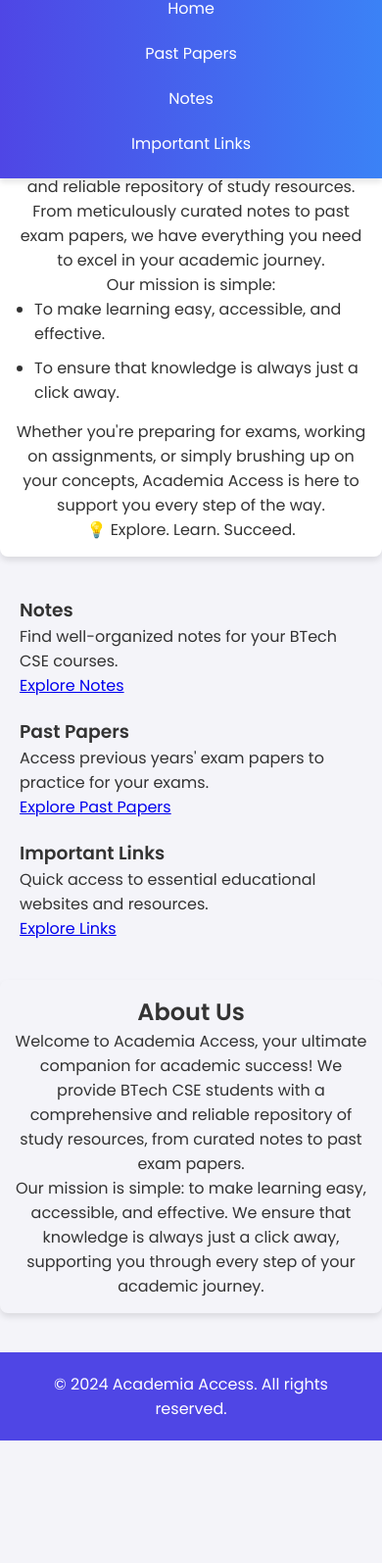
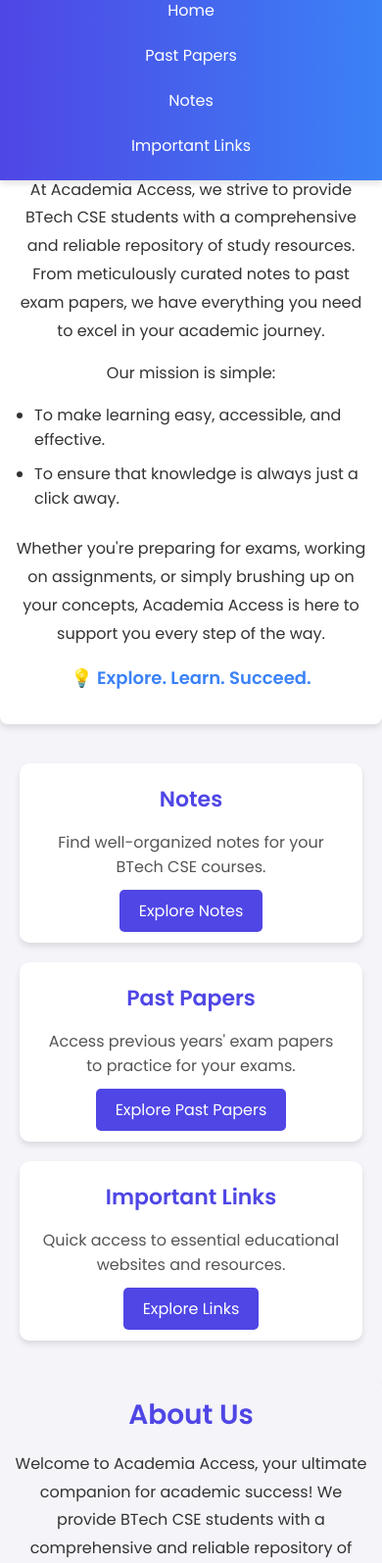
Before and after one commit to ShivamR8972/Academia-Access, a plain HTML site: page index.html in a window 390 px wide. Shown: the part 87-1682 px from the top of the page at 98% size. Before the commit the page ends 1557 px from the top, so only its background shows below. Drawn offline with Linux system fonts and the light colour scheme; a web font is replaced by a local one.

Commit message:
testing for mobile 2

```diff
--- a/styles.css
+++ b/styles.css
@@ -26,7 +26,20 @@ body {
   left: 0;
   width: 100%;
   z-index: 1000;
-  flex-wrap: wrap;
+  flex-wrap: wrap; /* Allow wrapping for smaller screens */
+}
+
+.navbar .branding h1 {
+  font-family: 'Georgia', serif;
+  font-size: 26px;
+  margin-bottom: 5px;
+  color: #f4f4f9;
+}
+
+.navbar .branding p {
+  font-style: italic;
+  font-size: 14px;
+  color: #dbeafe;
 }
 
 .nav-links {
@@ -60,11 +73,24 @@ body {
   border-radius: 8px;
 }
 
+.introduction h2 {
+  font-size: 28px;
+  color: #4f46e5;
+  margin-bottom: 15px;
+}
+
+.introduction p {
+  font-size: 16px;
+  line-height: 1.8;
+  margin-bottom: 15px;
+}
+
 .introduction ul {
   list-style-type: disc;
   margin-left: 20px;
   margin-bottom: 15px;
-  text-align: left;
+  display: inline-block;
+  text-align: left; /* Align list text */
 }
 
 .introduction ul li {
@@ -72,22 +98,89 @@ body {
   margin-bottom: 10px;
 }
 
+.introduction .highlight {
+  font-size: 18px;
+  font-weight: bold;
+  color: #3b82f6;
+}
+
 /* Content Section */
 .content {
   display: grid;
-  grid-template-columns: repeat(auto-fit, minmax(250px, 1fr));
+  grid-template-columns: repeat(auto-fit, minmax(250px, 1fr)); /* Responsive grid */
   gap: 20px;
   max-width: 1200px;
   margin: 40px auto;
   padding: 0 20px;
 }
 
+.card {
+  background-color: #ffffff;
+  box-shadow: 0 4px 6px rgba(0, 0, 0, 0.1);
+  border-radius: 10px;
+  padding: 20px;
+  text-align: center;
+  transition: transform 0.3s;
+}
+
+.card:hover {
+  transform: translateY(-10px);
+}
+
+.card h3 {
+  font-size: 22px;
+  color: #4f46e5;
+  margin-bottom: 15px;
+}
+
+.card p {
+  font-size: 16px;
+  color: #555;
+  margin-bottom: 20px;
+}
+
+.card .btn {
+  text-decoration: none;
+  background-color: #4f46e5;
+  color: white;
+  padding: 10px 20px;
+  border-radius: 5px;
+  font-size: 16px;
+  transition: background-color 0.3s;
+}
+
+.card .btn:hover {
+  background-color: #3b82f6;
+}
+
 /* Notes Section */
+.notes-section {
+  padding: 40px 20px;
+  text-align: center;
+  max-width: 1200px;
+  margin: 0 auto;
+}
+
 .notes-cards {
   display: grid;
-  grid-template-columns: repeat(auto-fit, minmax(200px, 1fr));
+  grid-template-columns: repeat(auto-fit, minmax(200px, 1fr)); /* Adjusted for responsiveness */
   gap: 20px;
   margin-top: 20px;
+}
+
+.note-card {
+  background-color: #ffffff;
+  box-shadow: 0 4px 6px rgba(0, 0, 0, 0.1);
+  border-radius: 10px;
+  padding: 20px;
+  text-align: center;
+  cursor: pointer;
+  transition: transform 0.3s, background-color 0.3s;
+}
+
+.note-card:hover {
+  transform: scale(1.05);
+  background-color: #e0e7ff;
 }
 
 /* About Us Section */
@@ -101,40 +194,57 @@ body {
   border-radius: 8px;
 }
 
+.about-us h2 {
+  font-size: 28px;
+  color: #4f46e5;
+  margin-bottom: 15px;
+}
+
+.about-us p {
+  font-size: 16px;
+  line-height: 1.8;
+  margin-bottom: 15px;
+}
+
 /* Footer Section */
 .footer {
   background-color: #4f46e5;
   color: white;
-  padding: 20px;
+  padding: 20px 30px;
   text-align: center;
+  margin-top: 40px;
 }
 
 /* Responsive Design */
 @media screen and (max-width: 768px) {
   .navbar {
-    flex-direction: column;
+    flex-direction: column; /* Stack navbar items vertically */
     text-align: center;
   }
 
   .nav-links {
-    flex-direction: column;
-    gap: 5px;
+    flex-direction: column; /* Stack nav links vertically */
+    gap: 5px; /* Reduced gap for smaller screens */
   }
 
   .introduction {
     padding: 15px;
-    margin: 10px auto;
+    margin: 10px auto; /* Reduced margin for smaller screens */
   }
 
   .content {
-    grid-template-columns: 1fr;
+    grid-template-columns: 1fr; /* Single-column layout for small screens */
   }
 
   .notes-cards {
-    grid-template-columns: 1fr;
+    grid-template-columns: 1fr; /* Single-column layout for small screens */
   }
 
   .about-us {
-    padding: 15px;
+    padding: 15px; /* Reduced padding for smaller screens */
+  }
+
+  .footer {
+    text-align: center; /* Ensure centered text for footer */
   }
 }
```
